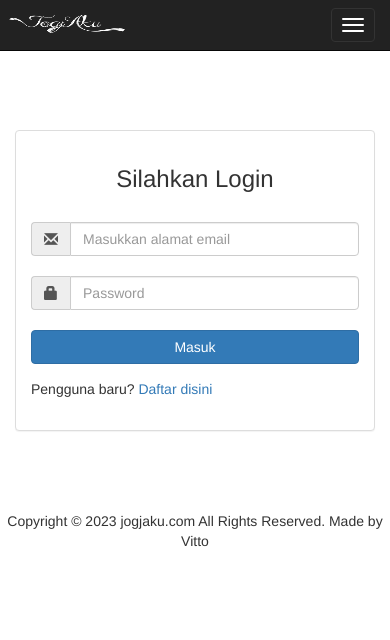
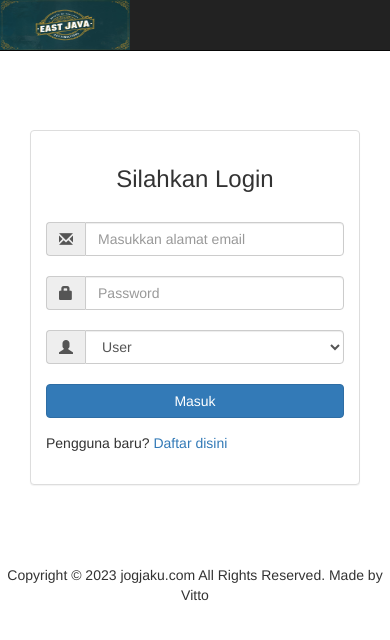
Before and after one commit to mulyani07/UAS-PEMWEB, a PHP site: page /login.php in a window 390 px wide; the page is wider, and only the part inside the window is pictured. Shown: the top 640 px of that part. Run offline with PHP 8.4, Linux system fonts and the light colour scheme; some libraries are stand-ins or nearby versions.

Commit message:
Update login.php
update login by widad

```diff
--- a/destinasijatim/login.php
+++ b/destinasijatim/login.php
@@ -9,144 +9,88 @@ if(!empty($sesiData['status']['msg'])){
 ?>
 <!DOCTYPE html>
 <html lang="en">
-
 <head>
-
     <meta charset="utf-8">
-    <meta http-equiv="X-UA-Compatible" content="IE=edge">
-    <meta name="viewport" content="width=device-width, initial-scale=1">
-    <meta name="description" content="">
-    <meta name="author" content="">
-
-    <title>Login - JOGJAKU</title>
-
-    <!-- Bootstrap Core CSS -->
+    <title>Login - DESTINASI JATIM</title>
     <link href="css/bootstrap.min.css" rel="stylesheet">
-
-    <!-- Custom CSS -->
     <link href="css/modern-business.css" rel="stylesheet">
-
-    <!-- Custom Fonts -->
     <link href="font-awesome/css/font-awesome.min.css" rel="stylesheet" type="text/css">
-    <link rel="shortcut icon" href="images/jogjakublack.png">
-
-    <!-- HTML5 Shim and Respond.js IE8 support of HTML5 elements and media queries -->
-    <!-- WARNING: Respond.js doesn't work if you view the page via file:// -->
-    <!--[if lt IE 9]>
-        <script src="https://oss.maxcdn.com/libs/html5shiv/3.7.0/html5shiv.js"></script>
-        <script src="https://oss.maxcdn.com/libs/respond.js/1.4.2/respond.min.js"></script>
-    <![endif]-->
-
+    <link rel="shortcut icon" href="images/destinasijatim.jpg">
 </head>
-
 <body>
-
-    <!-- Navigation -->
     <nav class="navbar navbar-inverse navbar-fixed-top" role="navigation">
         <div class="container">
-            <!-- Brand and toggle get grouped for better mobile display -->
             <div class="navbar-header">
-                <button type="button" class="navbar-toggle" data-toggle="collapse" data-target="#bs-example-navbar-collapse-1">
-                    <span class="sr-only">Toggle navigation</span>
-                    <span class="icon-bar"></span>
-                    <span class="icon-bar"></span>
-                    <span class="icon-bar"></span>
-                </button>
-                <a  href="index.php"><img src="images/jogjaku.png" style="width:130px; height: 50px"></a>
+                <a href="index.php"><img src="images/destinasijatim.jpg" style="width:130px; height: 50px"></a>
             </div>
-             <!-- Collect the nav links, forms, and other content for toggling -->
             <div class="collapse navbar-collapse" id="bs-example-navbar-collapse-1">
                 <ul class="nav navbar-nav navbar-right">
-                    <?php
-                        if(!isset($_SESSION['is_login'])){
-                    ?>
-                    <li class="active">
-                        <a href="index.php">Home</a>
-                    </li>
-                    <?php }else{?>
-                    <li>
-                     <a href="akunuser.php?logoutSubmit=1" class="logout">Logout</a>
-                    </li>
-                    <?php }?>
+                    <?php if(!isset($_SESSION['is_login'])){ ?>
+                    <li class="active"><a href="index.php">Home</a></li>
+                    <?php } else { ?>
+                    <li><a href="akunuser.php?logoutSubmit=1" class="logout">Logout</a></li>
+                    <?php } ?>
                 </ul>
             </div>
-            <!-- /.navbar-collapse -->
         </div>
-        <!-- /.container -->
     </nav>
-
-    <!-- Page Content -->
-
-    </br>
-    </br>
-    </br>
-    </br>
-    </br>
-
-    <div class="container, justify" style="margin-top: 30px;">
+    <br><br><br><br><br>
+    <div class="container" style="margin-top: 30px;">
         <div class="col-sm-4 col-sm-offset-4">
             <div class="panel panel-default">
                 <div class="panel-body">
-                <?php
-            if(!empty($sesiData['userLoggedIn']) && !empty($sesiData['userID'])){
+                    <?php if(!empty($sesiData['userLoggedIn']) && !empty($sesiData['userID'])) {
                         include 'user.php';
                         $user = new User();
-                $kondisi['where'] = array(
-                    'id' => $sesiData['userID'],
-                );
+                        $kondisi['where'] = array('id' => $sesiData['userID']);
                         $kondisi['return_type'] = 'single';
                         $userData = $user->getRows($kondisi);
-                ?>
-                <?php }
-                else{ ?>
-                    <h3><center>Silahkan Login</h3></br>
+                    } else { ?>
+                        <h3><center>Silahkan Login</h3><br>
                         <?php echo !empty($statusPsn)?'<p class="'.$jenisStatusPsn.'">'.$statusPsn.'</p>':''; ?>
                         <div class="regisForm">
-                        <form id="login-form" action="akunuser.php" method="post" role="form">
+                            <form id="login-form" action="login_proses.php" method="post" role="form">
                                 <div class="input-group">
                                     <span class="input-group-addon"><i class="glyphicon glyphicon-envelope"></i></span>
                                     <input type="text" name="email" placeholder="Masukkan alamat email" required class="form-control" />
                                 </div>
-                            </br>
+                                <br>
                                 <div class="input-group">
                                     <span class="input-group-addon"><i class="glyphicon glyphicon-lock"></i></span>
                                     <input type="password" name="password" placeholder="Password" required class="form-control" />
                                 </div>
-                            </br>
+                                <br>
+                                <div class="input-group">
+                                    <span class="input-group-addon"><i class="glyphicon glyphicon-user"></i></span>
+                                    <select name="loginType" class="form-control">
+                                        <option value="user">User</option>
+                                        <option value="admin">Admin</option>
+                                    </select>
+                                </div>
+                                <br>
                                 <div class="form-group">
                                     <input type="submit" name="loginSubmit" value="Masuk" class="btn btn-primary btn-block">
                                 </div>
                                 <div class="form-group">
-                                <div class="center" class="col-sm-6" style="padding: 0;">Pengguna baru? <a href="registrasi.php">Daftar disini</a></div><?php } ?>
+                                    <div class="center" style="padding: 0;">Pengguna baru? <a href="registrasi.php">Daftar disini</a></div>
                                     <div class="col-sm-6 text-right brand" style="padding: 0;"></div>
                                 </div>
                             </form>
                         </div>
+                    <?php } ?>
                 </div>
             </div>
         </div>
     </div>
-        <!-- Footer -->
     <footer>
         <div class="row">
             <div class="col-lg-12">
-                </br>
-                </br>
-                </br>
+                <br><br><br>
                 <p align="center">Copyright © 2023 jogjaku.com All Rights Reserved. Made by Vitto</p>
             </div>
         </div>
     </footer>
-
-    </div>
-    <!-- /.container -->
-
-    <!-- jQuery -->
     <script src="js/jquery.js"></script>
-
-    <!-- Bootstrap Core JavaScript -->
     <script src="js/bootstrap.min.js"></script>
-
 </body>
-
 </html>
```
Lines whose indentation alone changed are shown as unchanged.
